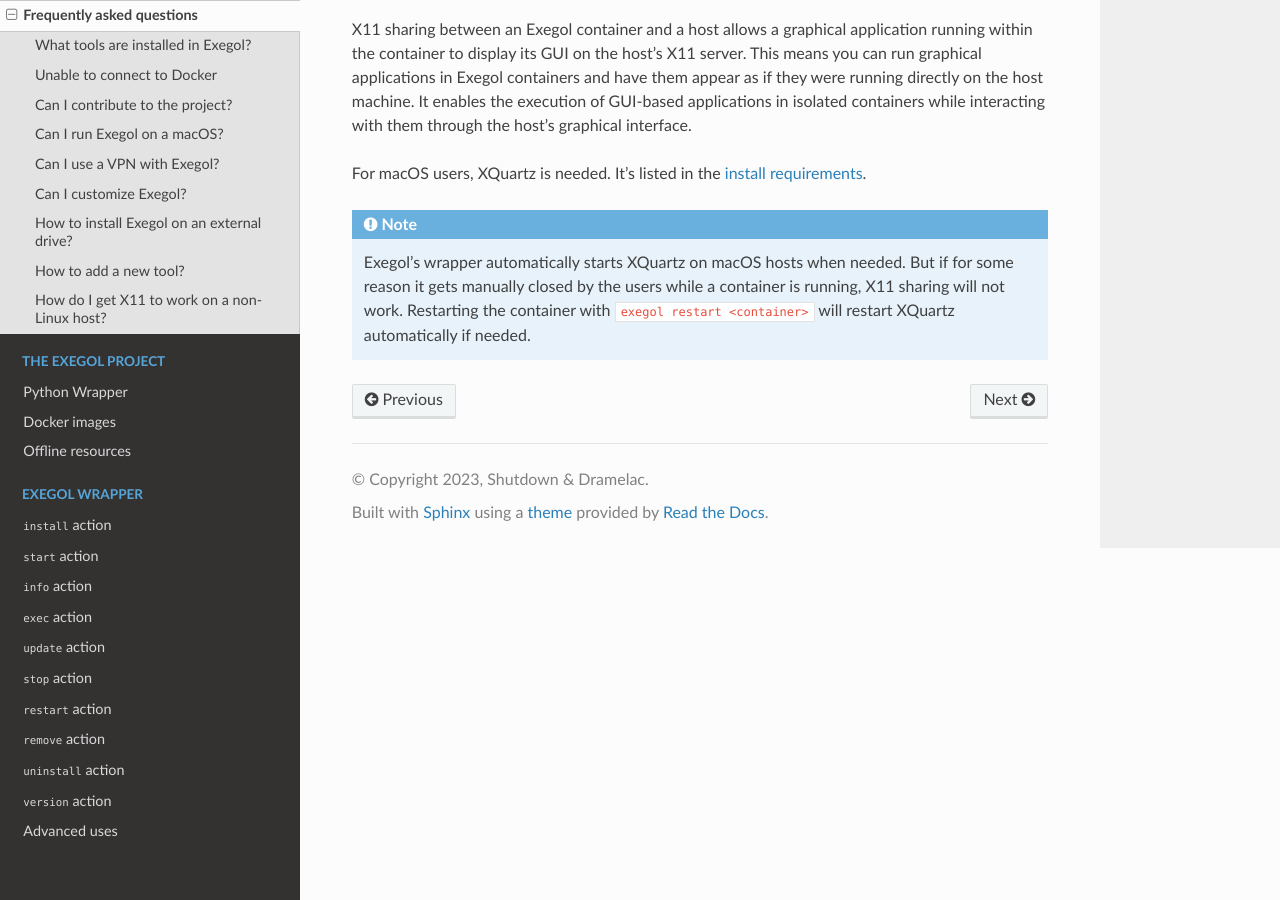
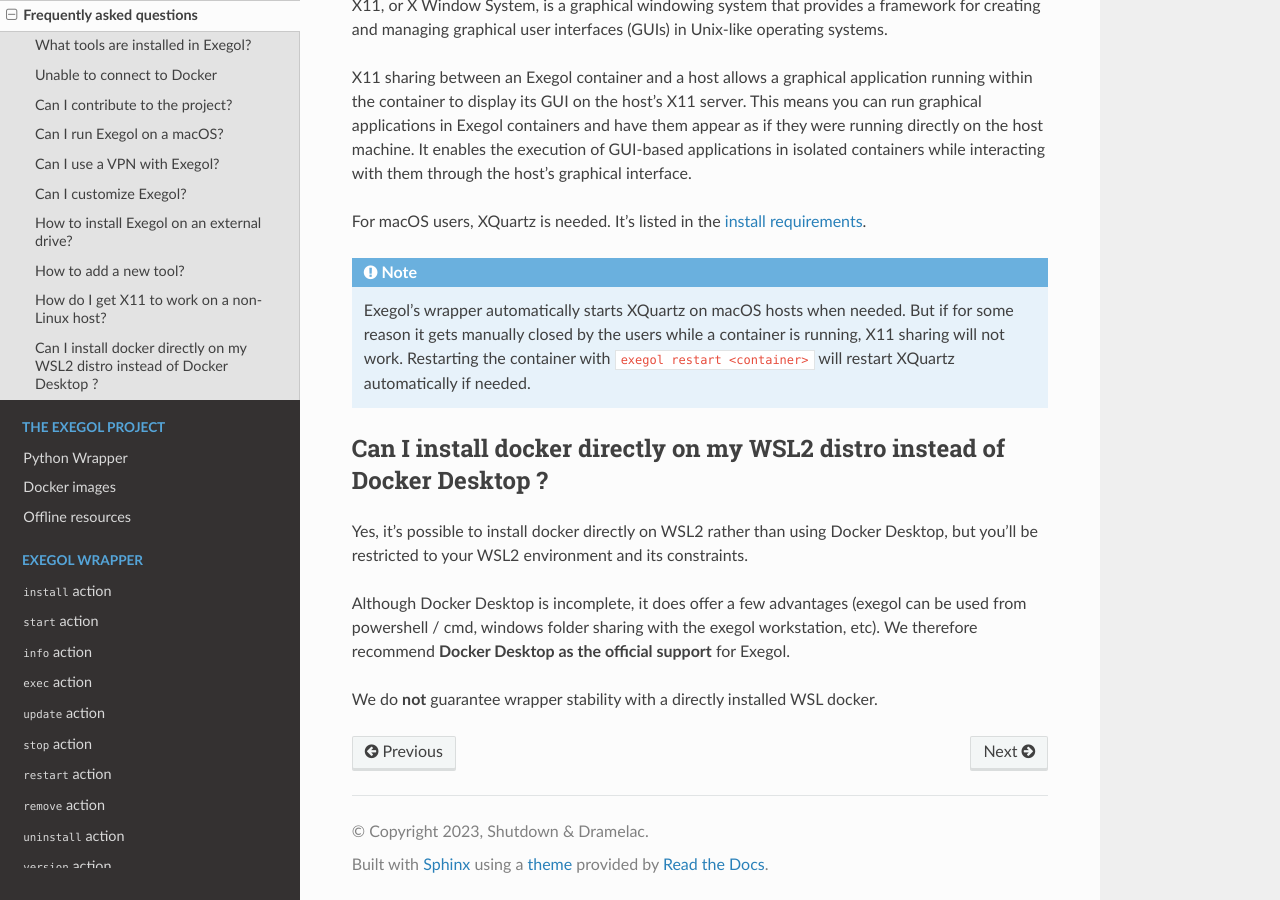
Before and after one commit to ThePorgs/Exegol-docs, a Sphinx documentation site: the page built from source/getting-started/faq.rst, in a window 1280 px wide and 900 px high, scrolled down 3005 px. Built offline with Sphinx 7.4.7 and the Read the Docs theme 2.0.0, drawn with Linux system fonts in a browser that asks for light colours; some of the changed text lies outside the part shown.

Commit message:
Fix Windows install doc

```diff
--- a/source/getting-started/faq.rst
+++ b/source/getting-started/faq.rst
@@ -27,8 +27,9 @@
     .. tab:: Docker service
 
         The Docker service must installed up and running.
-        For Windows users, Docker Desktop for Windows must be up and running.
-        For macOS users, Docker Desktop for Mac (or `OrbStack <https://orbstack.dev/>`_) must be up and running.
+
+        - For Windows users: Docker Desktop for Windows must be up and running.
+        - For macOS users: Docker Desktop for Mac (or `OrbStack <https://orbstack.dev/>`_) must be up and running.
 
     .. tab:: Docker permissions
 
@@ -128,4 +129,14 @@
 
     Exegol's wrapper automatically starts XQuartz on macOS hosts when needed. But if for some reason it gets manually closed by the users while a container is running, X11 sharing will not work. Restarting the container with ``exegol restart <container>`` will restart XQuartz automatically if needed.
 
+Can I install docker directly on my WSL2 distro instead of Docker Desktop ?
+~~~~~~~~~~~~~~~~~~~~~~~~~~~~~~~~~~~~~~~~~~~~~~~~~~~~~~~~~~~~~~~~~~~~~~~~~~~
+
+Yes, it's possible to install docker directly on WSL2 rather than using Docker Desktop, but you'll be restricted to your WSL2 environment and its constraints.
+
+Although Docker Desktop is incomplete, it does offer a few advantages (exegol can be used from powershell / cmd, windows folder sharing with the exegol workstation, etc).
+We therefore recommend **Docker Desktop as the official support** for Exegol.
+
+We do **not** guarantee wrapper stability with a directly installed WSL docker.
+
 .. TODO: add a note, when the Desktop feature is in prod, that explains the ups and dows of X11 vs. Desktop mode.
```
Also changed, not shown: source/getting-started/install.rst (+12 -31 lines), source/assets/install/windows_dockerdesktop_wsl_config.png (added).
